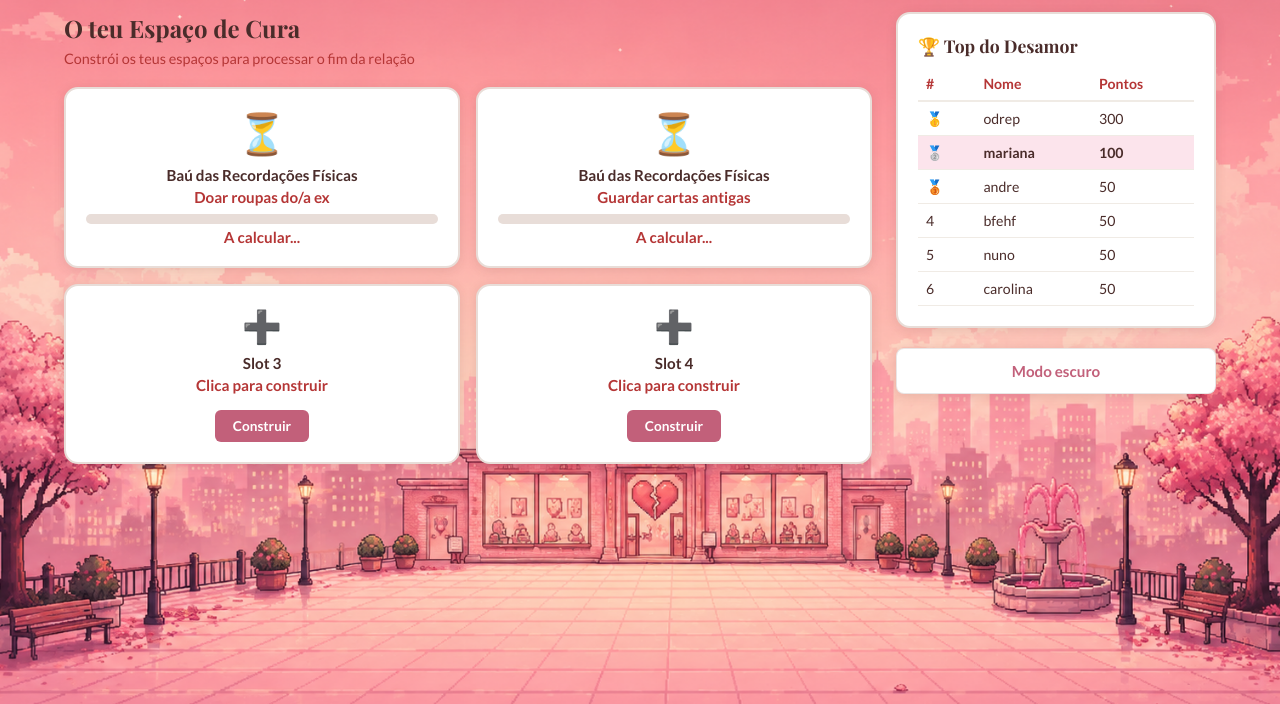
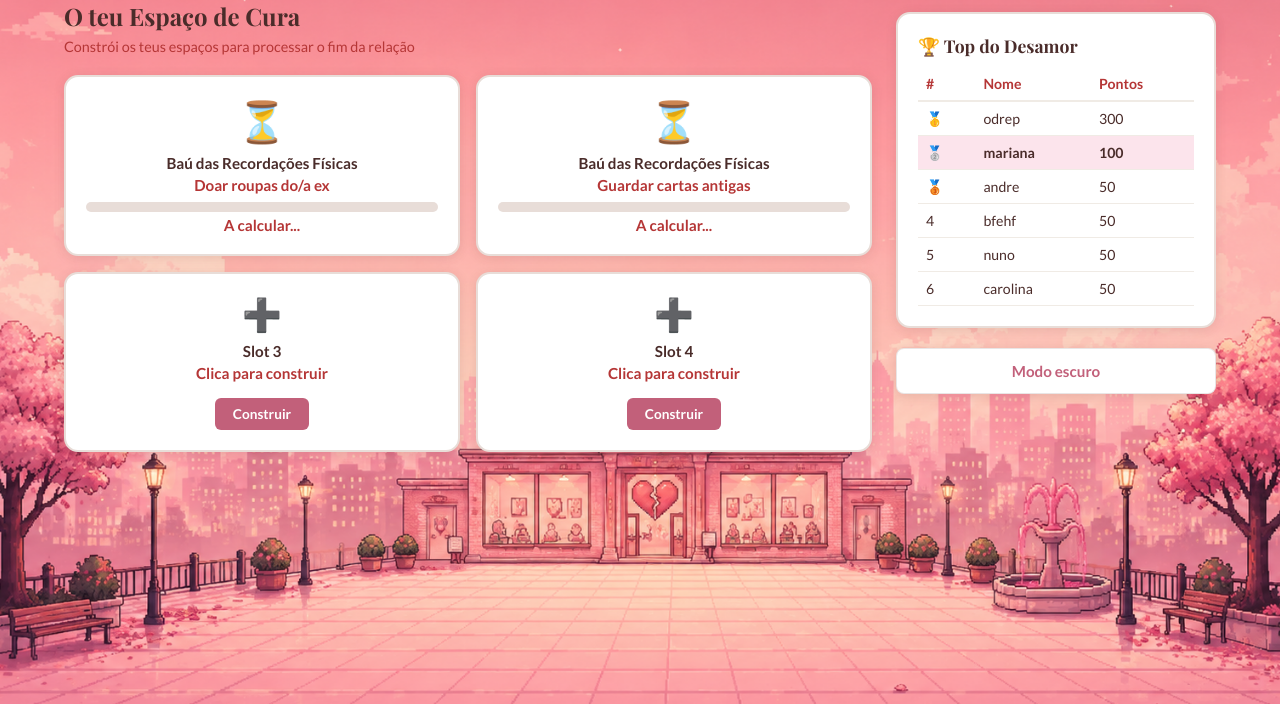
Before and after one commit to mari26006/projeto_grupo, a Flask app: page /dashboard in a window 1280 px wide. Shown: the part 54-758 px from the top of the page. Run offline with Flask 3, Linux system fonts and the light colour scheme; a user stored in the database is signed in; data comes from the database, SQL or seed files in the repository; some web fonts are replaced.

Commit message:
ajustei para não tapar a imagem

```diff
--- a/museum_broken_relationships/static/css/style.css
+++ b/museum_broken_relationships/static/css/style.css
@@ -443,7 +443,11 @@
 }
 
 .secao-principal {
-    /* coluna principal */
+    /* coluna principal - espaço reservado para estilos da coluna principal */
+    min-width: 0;
+    /* sobe ligeiramente a secção principal para melhor alinhamento visual */
+    transform: translateY(-12px);
+    transition: transform 0.18s ease;
 }
 
 .secao-titulo {
```
